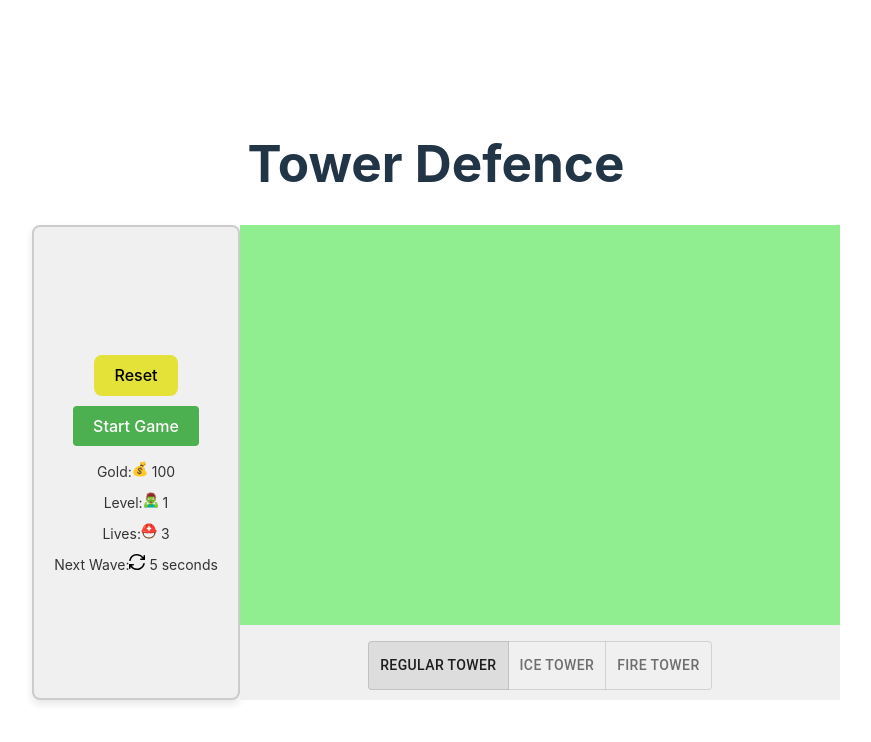
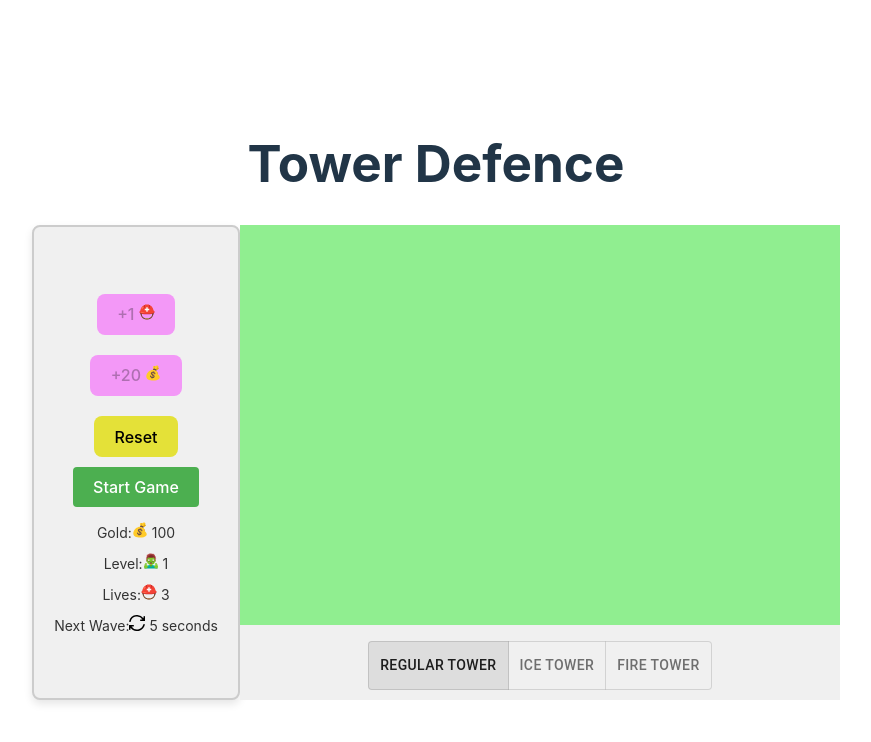
Before and after one commit to NumNine9/tower, a React (Vite) app: page / in a window 1280 px wide. Shown: the top 742 px of the page, without its empty margins (204-1075 px from the left). Built offline with nearby package versions, Linux system fonts and the light colour scheme.

Commit message:
Special Ability added, more life

```diff
--- a/package.json
+++ b/package.json
@@ -14,7 +14,8 @@
     "@emotion/styled": "^11.11.5",
     "@mui/material": "^5.15.20",
     "react": "^18.2.0",
-    "react-dom": "^18.2.0"
+    "react-dom": "^18.2.0",
+    "react-toastify": "^10.0.5"
   },
   "devDependencies": {
     "@types/react": "^18.2.66",
--- a/src/App.css
+++ b/src/App.css
@@ -57,6 +57,11 @@ display: flex;
   cursor: pointer;
   margin-bottom: 10px;
 }
+.special_button{
+  background-color: rgb(243, 152, 247);
+  margin:10px;
+}
+
 .stop_button{
   padding: 10px 20px;
   font-size: 16px;
--- a/src/App.tsx
+++ b/src/App.tsx
@@ -8,6 +8,8 @@ import { Monster } from './models/Monster'; // Import the Monster class
 import { MonsterPath } from './models/MonsterPath'; // Import the MonsterPath class
 import { Shot } from './models/Shot'; // Import the Shot class
 import './App.css'; // Import the CSS file
+import { ToastContainer, toast } from 'react-toastify';
+import 'react-toastify/dist/ReactToastify.css';
 
 const App: React.FC = () => {
   const [gameStarted, setGameStarted] = useState(false); // State to track if the game has started
@@ -141,14 +143,26 @@ const App: React.FC = () => {
     setLives(3)
     setShots([])
   };
+  const notify = () => toast(`You have reached level ${level}. Gooo Crazy for 5 seconds!!!`
+  );
+  const addLife = () => {
+    setLives(lives + 1) //increses the live by one when special ability is activated
+  }
+  const addGold = () => {
+    setGold(gold + 20) //increses the gold by 20 when special ability is activated
+  }
   return (
     <div>
       <h1 className='title'>{(gameStarted && (lives < 0)) ? 'Game Over!' : 'Tower Defence'}</h1>
+      <ToastContainer />
       <div className='main_container'>
         <GameInfo
           gold={gold}
           lives={lives}
           level={level}
+          notify={() => notify()}
+          addGold={() => addGold()}
+          addLife={() => addLife()}
           nextWave={nextWave}
           gameStarted={gameStarted}
           resetGame={() => resetGame()}
@@ -156,6 +170,7 @@ const App: React.FC = () => {
         />
         <div className='game_container'>
           <div>
+
             <GameCanvas
               towers={towers}
               addTower={addTower}
--- a/src/components/GameInfo.tsx
+++ b/src/components/GameInfo.tsx
@@ -1,4 +1,4 @@
-import React from 'react';
+import React, { useEffect, useState } from 'react';
 import wave from '../assets/wave.svg';
 import attempts from '../assets/attempts.svg';
 import money from '../assets/gold.svg';
@@ -10,19 +10,44 @@ interface GameInfoProps {
     gameStarted: boolean;
     lives: number;
     resetGame: () => void;
+    notify: () => void;
     toggleGameStart: () => void;
+    addGold: () => void;
+    addLife: () => void;
 }
 
-const GameInfo: React.FC<GameInfoProps> = ({ gold, level, nextWave, gameStarted, resetGame, toggleGameStart, lives }) => {
+const GameInfo: React.FC<GameInfoProps> = ({ gold, level, nextWave, gameStarted, resetGame, toggleGameStart, lives, notify, addGold, addLife }) => {
+    const [isSpecial, setSpecial] = useState<boolean>(false); // State to track if the button should be special
+
+    useEffect(() => {
+        if (level % 5 === 0) {
+            notify()
+            const timer = setTimeout(() => {
+                setSpecial(true);
+            }, 5000);
+
+            // Cleanup the timer if the component is unmounted
+            return () => clearTimeout(timer);
+        }
+        setSpecial(false)
+        // Set a timer to enable the button after 5 seconds
+
+    }, [isSpecial, level]);
+
     return (
         <div className='info'>
+            <button disabled={!isSpecial} className='special_button' onClick={addLife}>
+                +1 <img src={health} />
+            </button>
+            <button disabled={!isSpecial} className='special_button' onClick={addGold}>
+                +20 <img src={money} />
+            </button>
             <button className='reset_button' onClick={resetGame}>
                 Reset
             </button>
             <button className={gameStarted ? 'stop_button' : 'play_button'} onClick={toggleGameStart}>
                 {gameStarted ? 'Stop Game' : 'Start Game'}
             </button>
-            {/* <img src={health}></img> */}
             <div className='game_info'>Gold:<img src={money}></img>       {gold}</div>
             <div className='game_info'>Level:<img src={wave}></img>       {level}</div>
             <div className='game_info'>Lives:<img src={health}></img>     {lives}</div>
```
Also changed, not shown: 1 other file (tests, documents, lock files or other folders).
